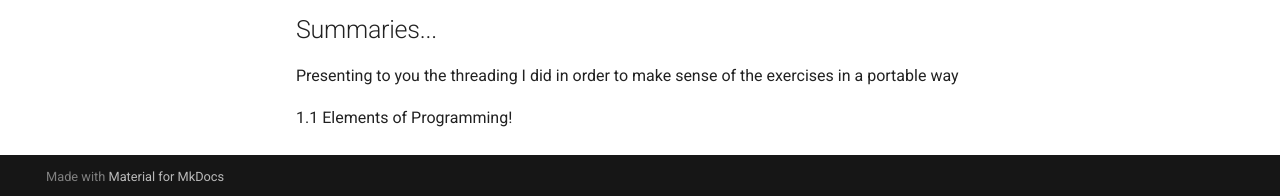
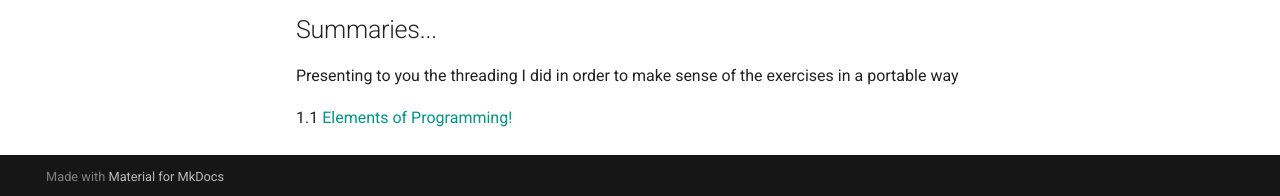
Before and after one commit to Fedda17/SICP-Workout, an MkDocs documentation site: the page built from docs/index.md, in a window 1280 px wide and 1001 px high. Shown: the part 802-998 px from the top of the window. Built offline with MkDocs 1.6.1 and Material for MkDocs 9.7.7, drawn with Linux system fonts in a browser that asks for light colours; part of the change alters nothing that is shown.

```diff
--- a/docs/index.md
+++ b/docs/index.md
@@ -16,4 +16,4 @@ In addition to the SICP exercises I'm also doing a course provided by Barkeley u
 ## Summaries...
 Presenting to you the threading I did in order to make sense of the exercises in a portable way
 
-1.1 Elements of Programming!
+1.1 [Elements of Programming!](../docs/summaries/1-ElementsOfProgramming.md)
```
Also changed, not shown: docs/solutions/1-ElementsOfProgramming/Barkeley-Exercises/remove-duplicates-characters.md (+2 -1 lines).
